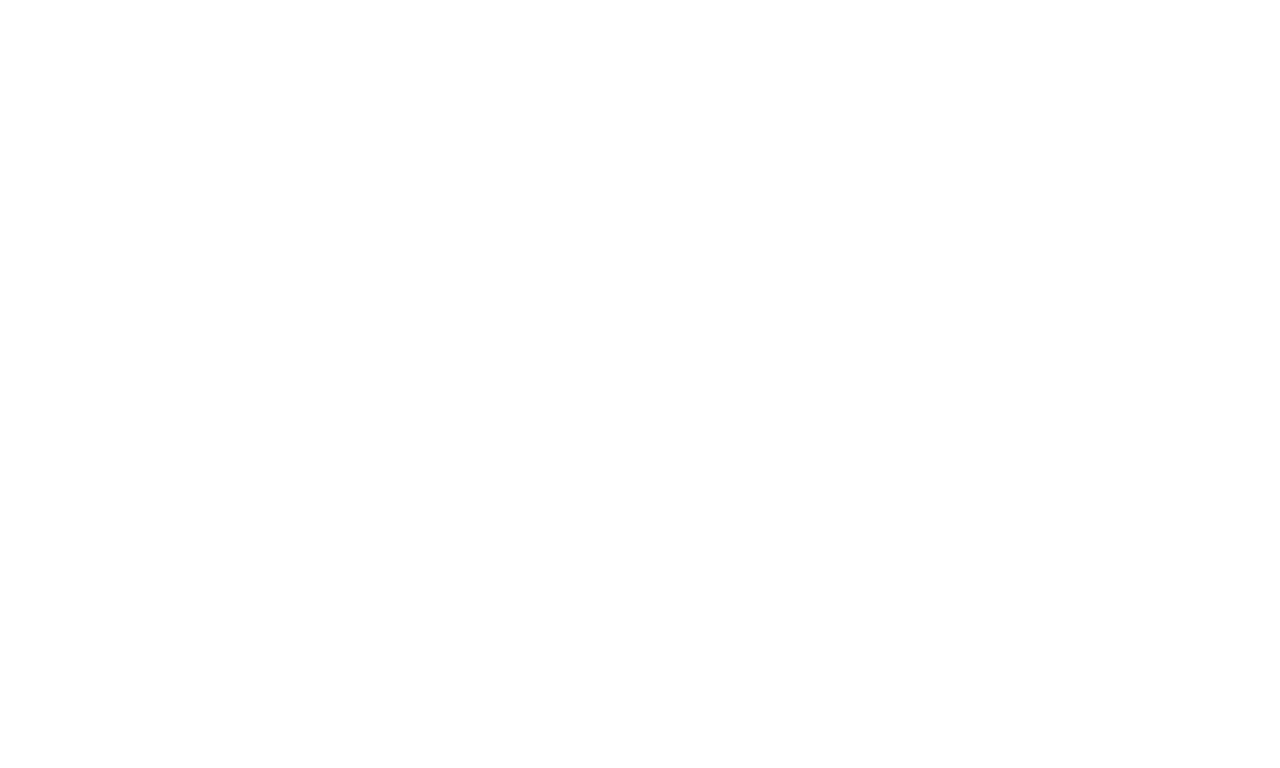
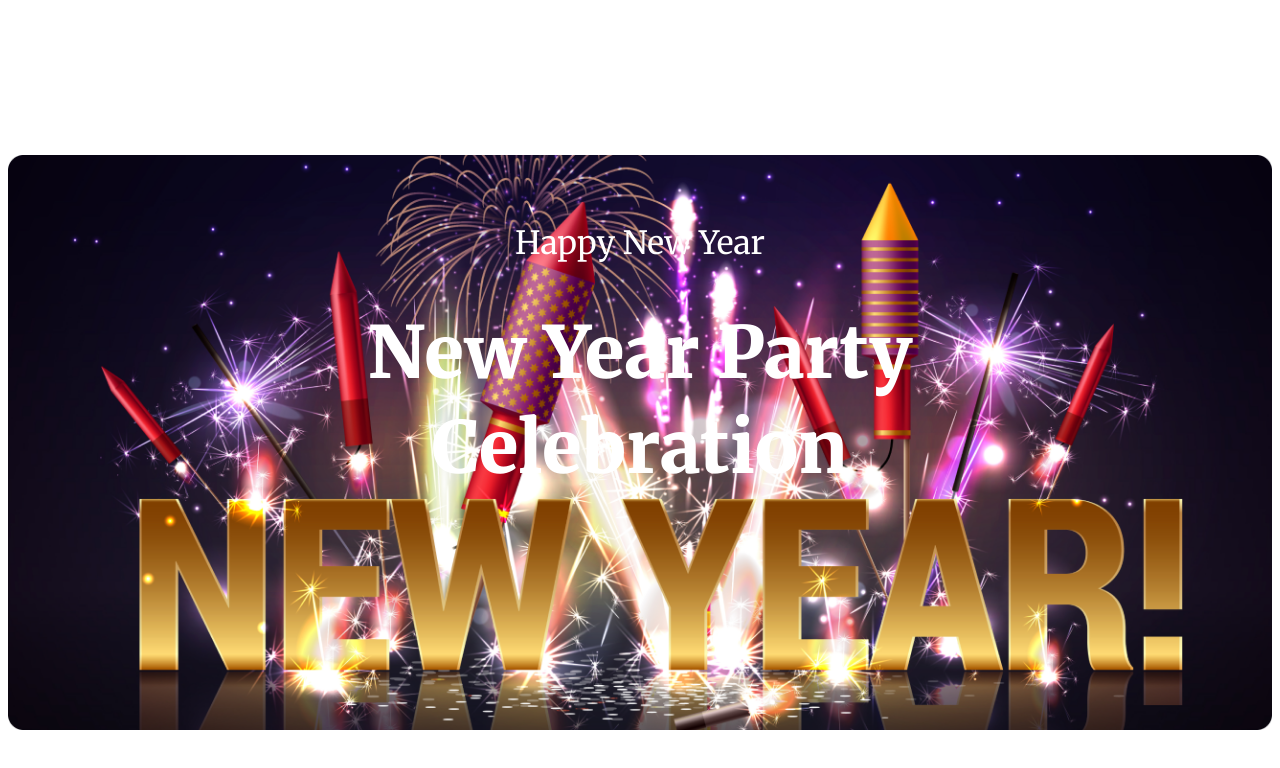
Before and after one commit to shahadathhs/first-assignment, a plain HTML site: page index.html in a window 1280 px wide. Drawn offline with Linux system fonts and the light colour scheme.

Commit message:
header section finished

```diff
--- a/index.html
+++ b/index.html
@@ -7,18 +7,33 @@
   initial-scale=1.0">
   <title>New Year New Mission</title>
   <link rel="stylesheet" href="styles/styles.css">
+  <link rel="preconnect" href="https://fonts.googleapis.com">
+  <link rel="preconnect" href="https://fonts.gstatic.com" crossorigin>
+  <link href="https://fonts.googleapis.com/css2?family=Merriweather:wght@400;900&display=swap"
+rel="stylesheet">
 </head>
 <body>
+  <!-- header tag started -->
   <header>
-
+    <div class="bannar-contant">
+      <h4 class="title-1">
+        Happy New Year
+      </h4>
+      <h2 class="title-2">
+        New Year Party <br> Celebration
+      </h2>
+    </div>
   </header>
-
+  <!-- header tag ended -->
+  <!-- main tag started -->
   <main>
 
   </main>
-
+  <!-- main tag ended -->
+  <!-- footer tag started -->
   <footer>
 
   </footer>
+  <!-- footer tag ended -->
 </body>
 </html>
--- a/styles/styles.css
+++ b/styles/styles.css
@@ -0,0 +1,35 @@
+/* common styles */
+
+body{
+  font-family: 'Merriweather', serif;
+}
+
+/* header related styles */
+
+header{
+  background-image: url('../images/Banner\ Image.png');
+  background-repeat: no-repeat;
+  background-size: contain;
+  background-position: center;
+  width: 100%;
+  height: 100vh;
+}
+
+.bannar-contant{
+  text-align: center;
+}
+
+.title-1{
+  color: #FFF;
+  font-size: 32px;
+  font-weight: 400;
+  padding-top: 180px;
+}
+
+.title-2{
+  color: #FFF;
+  font-size: 72px;
+  margin-top: 10px;
+  font-weight: 900;
+  line-height: 95px;
+}
```
